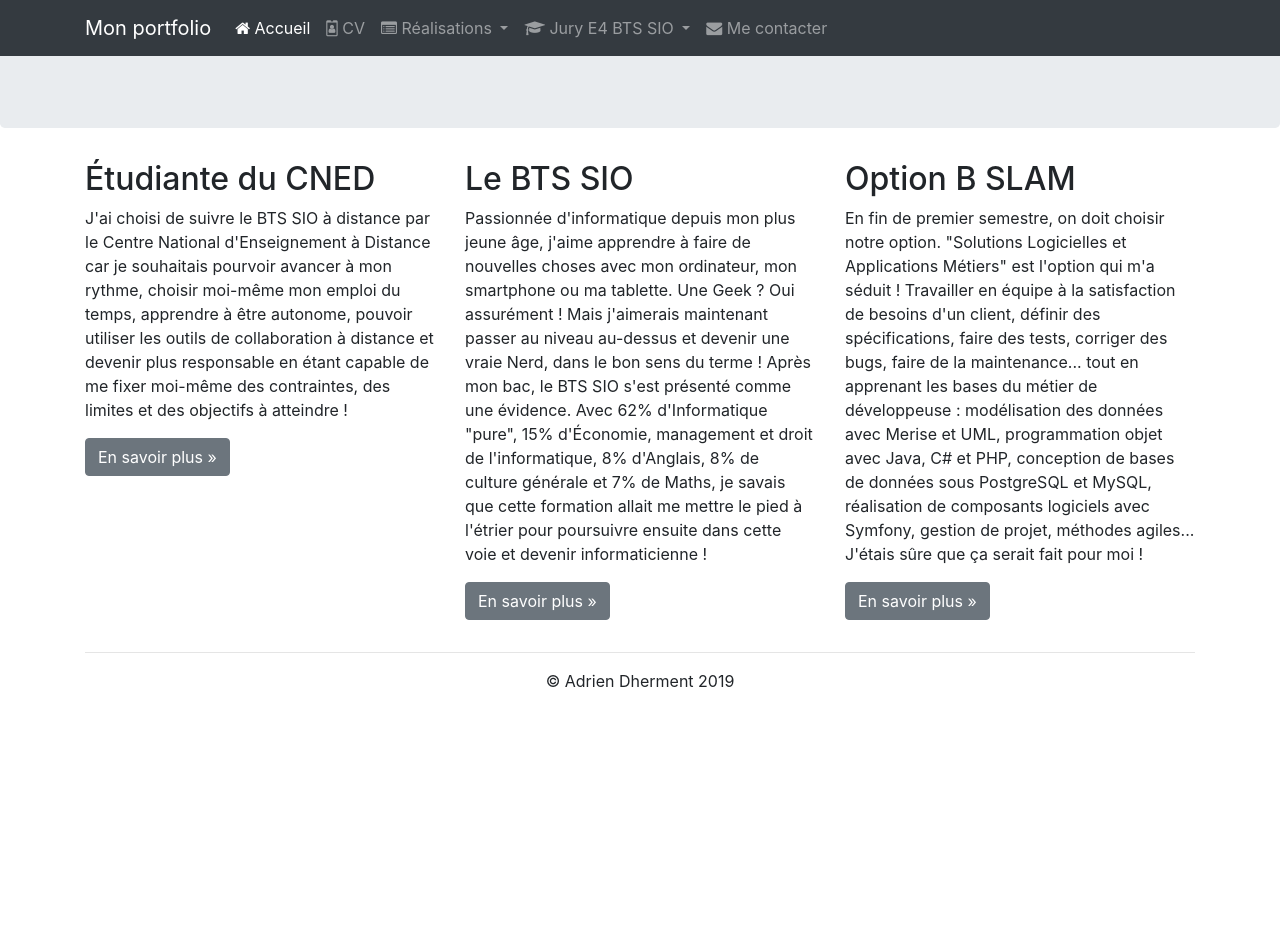
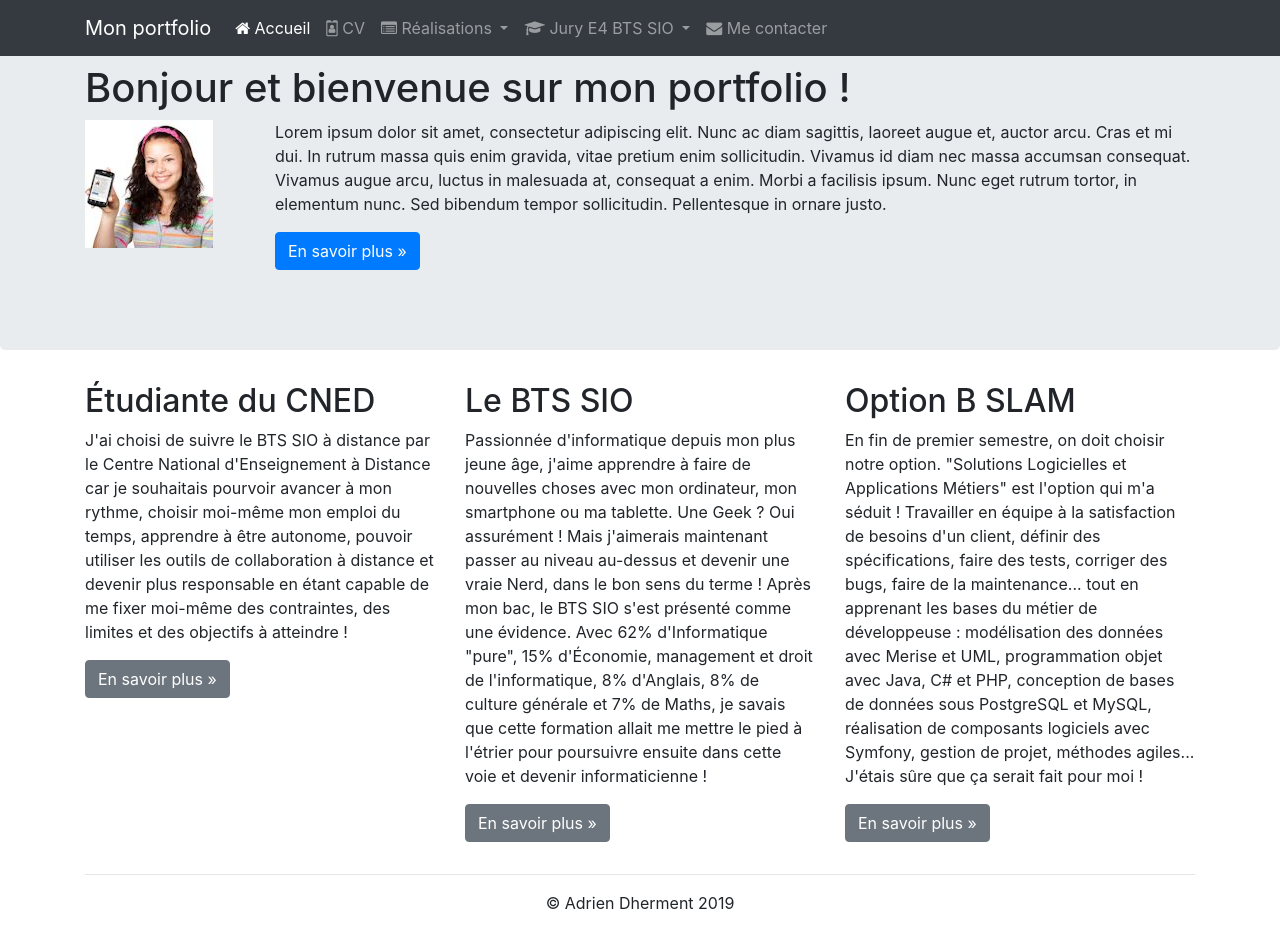
Before and after one commit to adherment/adherment.github.io, a plain HTML site: page index.html in a window 1280 px wide. Before the commit the page ends 800 px from the top, so only its background shows below. Drawn offline with nearby package versions, Linux system fonts and the light colour scheme.

Commit message:
ajout du corps de la page d'accueil

```diff
--- a/index.html
+++ b/index.html
@@ -117,7 +117,35 @@
                 </div>
             </div>
         </nav>
-        <div class="jumbotron"></div> <!-- Emplacement pour le contenu principal de la page -->
+        <div class="jumbotron">
+            <div class="container">
+                <h1>Bonjour et bienvenue sur mon portfolio !</h1>
+                <div class="row">
+                    <div class="col-lg-2">
+                        <div class="well">
+                            <img src="images/AmeliaPilou.jpg" class="img-rounded" alt="Ma photo d'identité">
+                        </div>
+                    </div>
+                    <div class="col-lg-10">
+                        <div class="well">
+                            <p>
+                                Lorem ipsum dolor sit amet, consectetur adipiscing elit.
+                                Nunc ac diam sagittis, laoreet augue et, auctor arcu.
+                                Cras et mi dui. In rutrum massa quis enim gravida, vitae
+                                pretium enim sollicitudin. Vivamus id diam nec massa accumsan
+                                consequat. Vivamus augue arcu, luctus in malesuada at, consequat
+                                a enim. Morbi a facilisis ipsum. Nunc eget rutrum tortor, in
+                                elementum nunc. Sed bibendum tempor sollicitudin. Pellentesque
+                                in ornare justo.
+                            </p>
+                            <p><a class="btn btn-primary" href="#" target="_blank"
+                                  role="button">En savoir plus »</a>
+                            </p>
+                        </div>
+                    </div>
+                </div>
+            </div>
+        </div>
         <footer>
             <div class="container">
                 <div class="row">
```
Also changed, not shown: images/AmeliaPilou.jpg (added).
